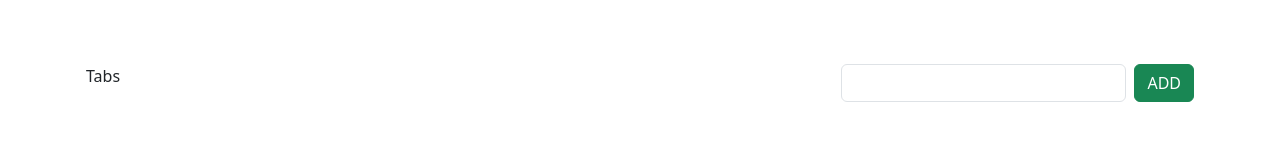
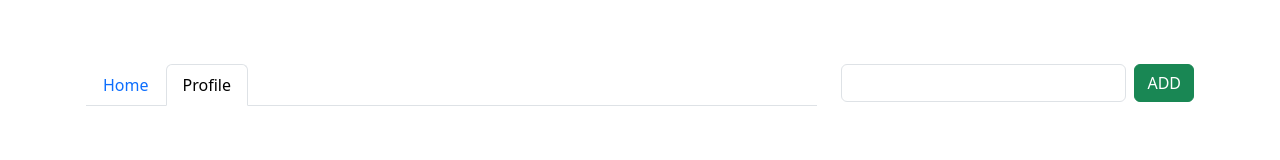
Before and after one commit to maryammoshtoofar/react-lists, a React (Create React App) app: page / in a window 1280 px wide. Shown: the top 160 px of the page. Built offline with nearby package versions, Linux system fonts and the light colour scheme.

Commit message:
create basic tabs

```diff
--- a/src/components/tabs/index.js
+++ b/src/components/tabs/index.js
@@ -1,5 +1,19 @@
-const Tabs = () => {
-  return <div>Tabs</div>;
+import Tab from "react-bootstrap/Tab";
+import Tabs from "react-bootstrap/Tabs";
+
+const TabsContaier = () => {
+  return (
+    <Tabs
+      defaultActiveKey="profile"
+      id="uncontrolled-tab-example"
+      className="mb-3"
+    >
+      <Tab eventKey="home" title="Home">
+      </Tab>
+      <Tab eventKey="profile" title="Profile">
+      </Tab>
+    </Tabs>
+  );
 };
 
-export default Tabs;
+export default TabsContaier;
```
